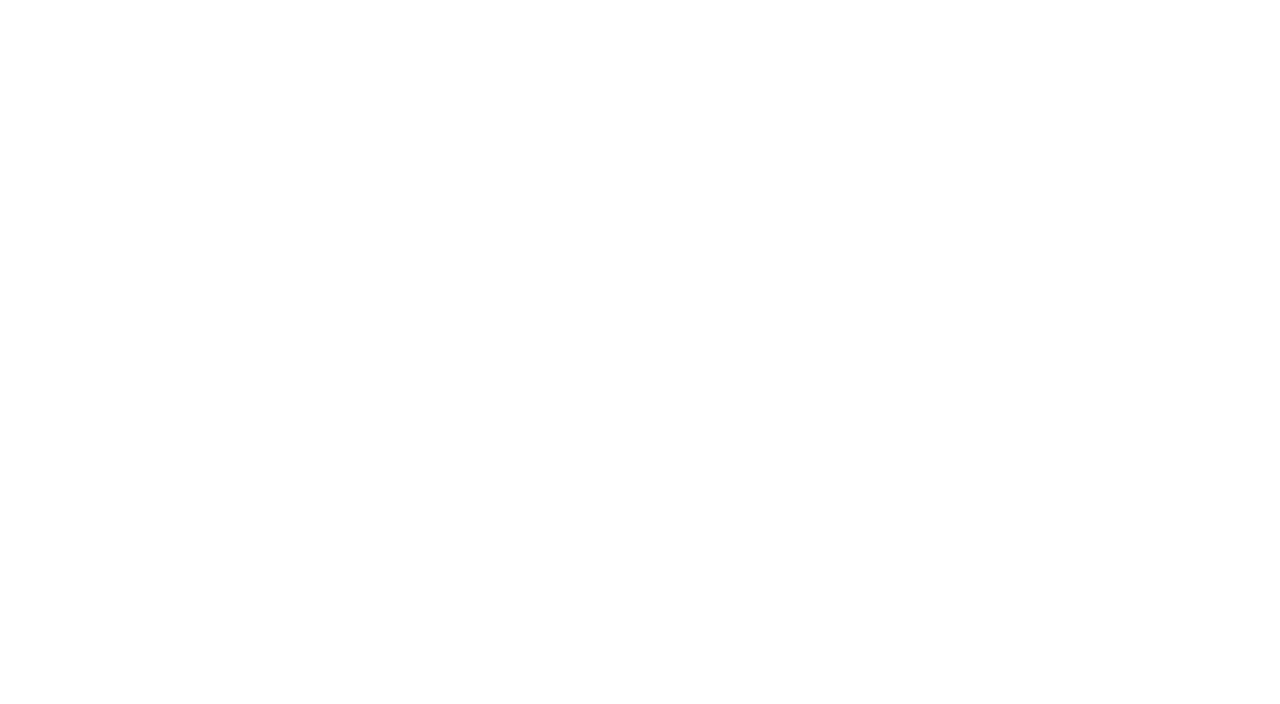
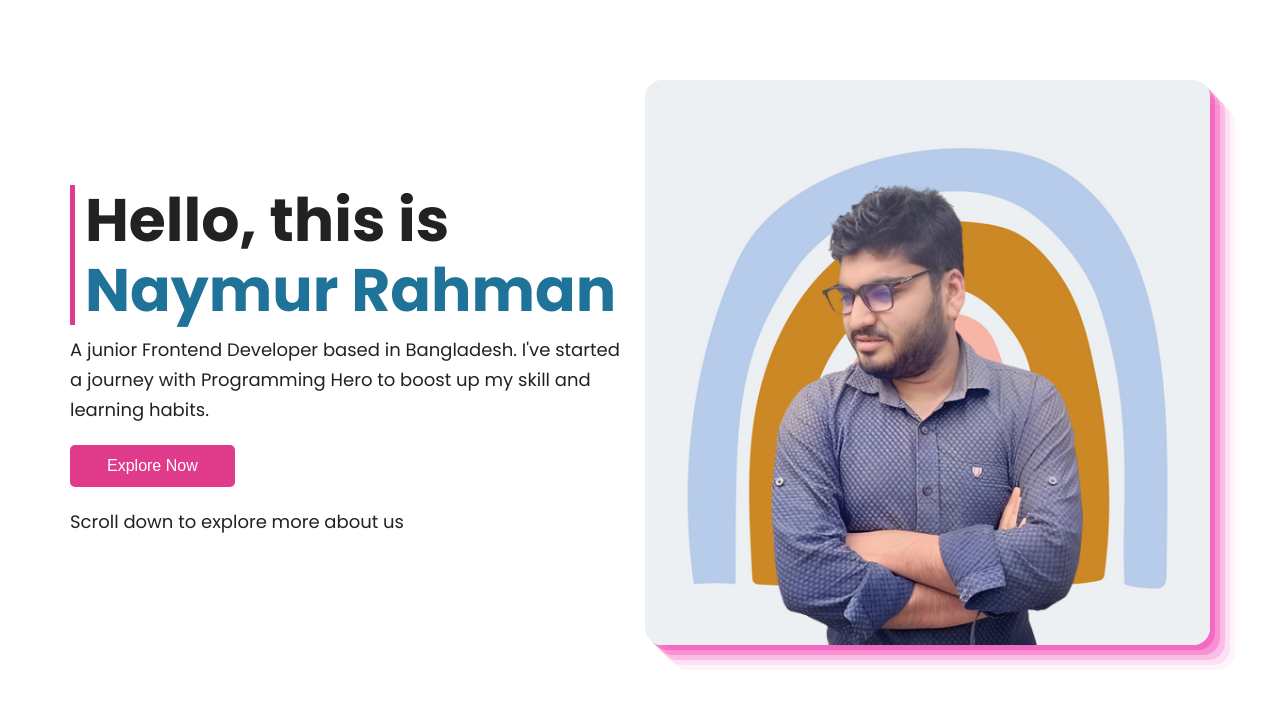
Before and after one commit to naymurweb/mission-2022, a plain HTML site: page index.html in a window 1280 px wide. Drawn offline with Linux system fonts and the light colour scheme.

Commit message:
hero-area

```diff
--- a/css/style.css
+++ b/css/style.css
@@ -5,7 +5,93 @@
     margin: 0%;
     box-sizing: border-box;
 }
-body{
+
+body {
     font-family: 'Poppins', sans-serif;
     font-weight: 400;
 }
+
+img {
+    width: 100%;
+}
+
+.container {
+    max-width: 1140px;
+    margin: 0 auto;
+    padding: 80px 0;
+}
+
+.haf-width {
+    width: 50%;
+}
+
+.btn {
+    background-color: #E03B8B;
+    padding: 12px 37px;
+    border-radius: 5px;
+    border: none;
+    font-size: 16px;
+    color: white;
+    margin: 10px 0;
+    cursor: pointer;
+}
+
+.btn:hover {
+    color: #242B2E;
+
+
+}
+
+.mark {
+    color: #207398;
+}
+
+/* font size */
+h1,
+h2,
+h3,
+p {
+    color: #222;
+}
+
+h1 {
+    font-size: 60px;
+    line-height: 70px
+}
+
+h2 {
+    font-size: 48px;
+    line-height: 70px;
+}
+
+h3 {
+    font-size: 24px;
+    line-height: 36px;
+    text-align: justify;
+}
+
+p {
+    font-size: 18px;
+    line-height: 30px;
+}
+
+/* hero-area css */
+.hero-content {
+    display: flex;
+    gap: 10px;
+    align-items: center;
+}
+
+.hero-image img {
+    border-radius: 3%;
+    box-shadow: rgba(240, 46, 170, 0.4) 5px 5px, rgba(240, 46, 170, 0.3) 10px 10px, rgba(240, 46, 170, 0.2) 15px 15px, rgba(240, 46, 170, 0.1) 20px 20px, rgba(240, 46, 170, 0.05) 25px 25px;
+}
+
+.hero-content h1 {
+    border-left: 5px solid #E03B8B;
+    padding-left: 10px;
+}
+
+.hero-content p {
+    margin: 10px 0;
+}
--- a/index.html
+++ b/index.html
@@ -17,6 +17,26 @@
 </head>
 
 <body>
+    <main>
+        <section class="hero-area">
+            <div class="container">
+                <div class="hero-content">
+                    <div class="hero-text haf-width">
+                        <h1>Hello, this is <br>
+                            <span class="mark">Naymur Rahman</span>
+                        </h1>
+                        <p>A junior Frontend Developer based in Bangladesh. I've started a journey with Programming Hero
+                            to boost up my skill and learning habits.</p>
+                        <button class="btn">Explore Now</button>
+                        <p>Scroll down to explore more about us</p>
+                    </div>
+                    <div class="hero-image haf-width">
+                        <img src="./images/stripes-1-designify.png" alt="">
+                    </div>
+                </div>
+            </div>
+        </section>
+    </main>
 
 </body>
 
```
Also changed, not shown: images/stripes-1-designify.png (added).
